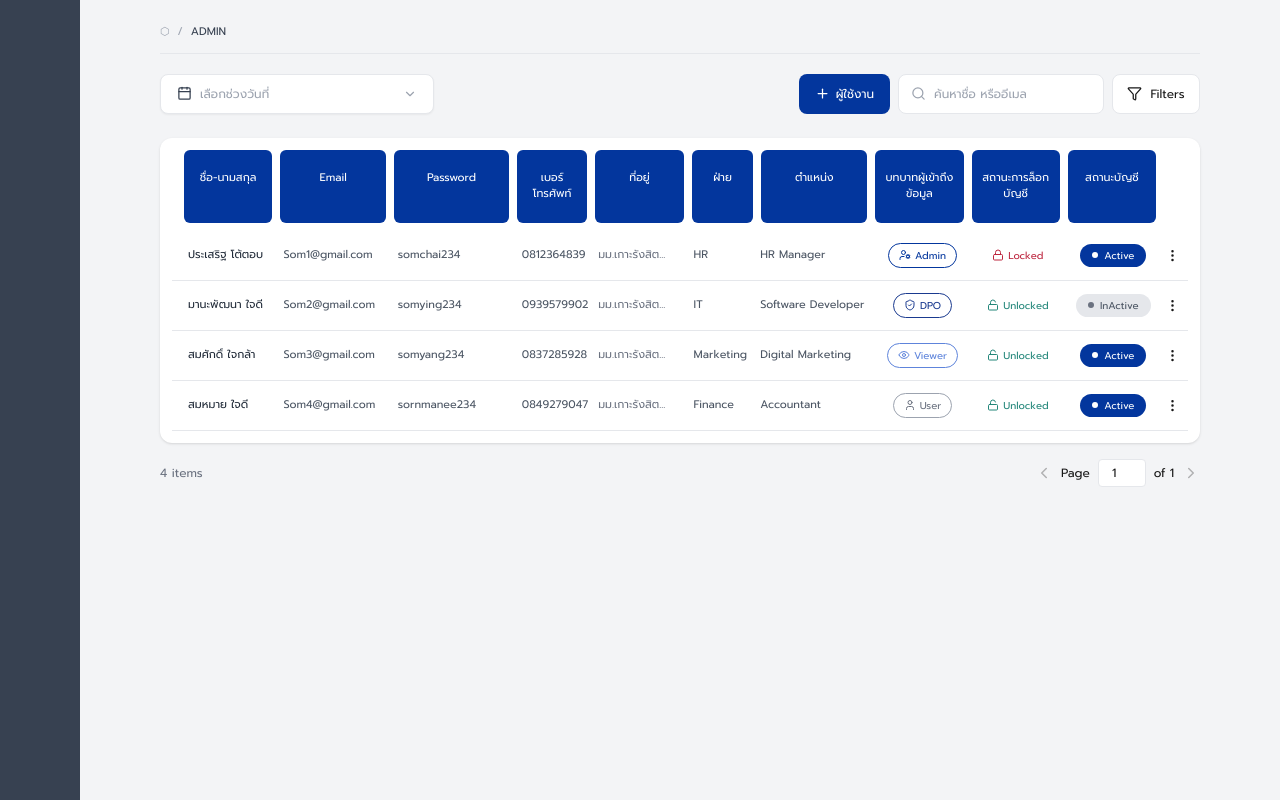
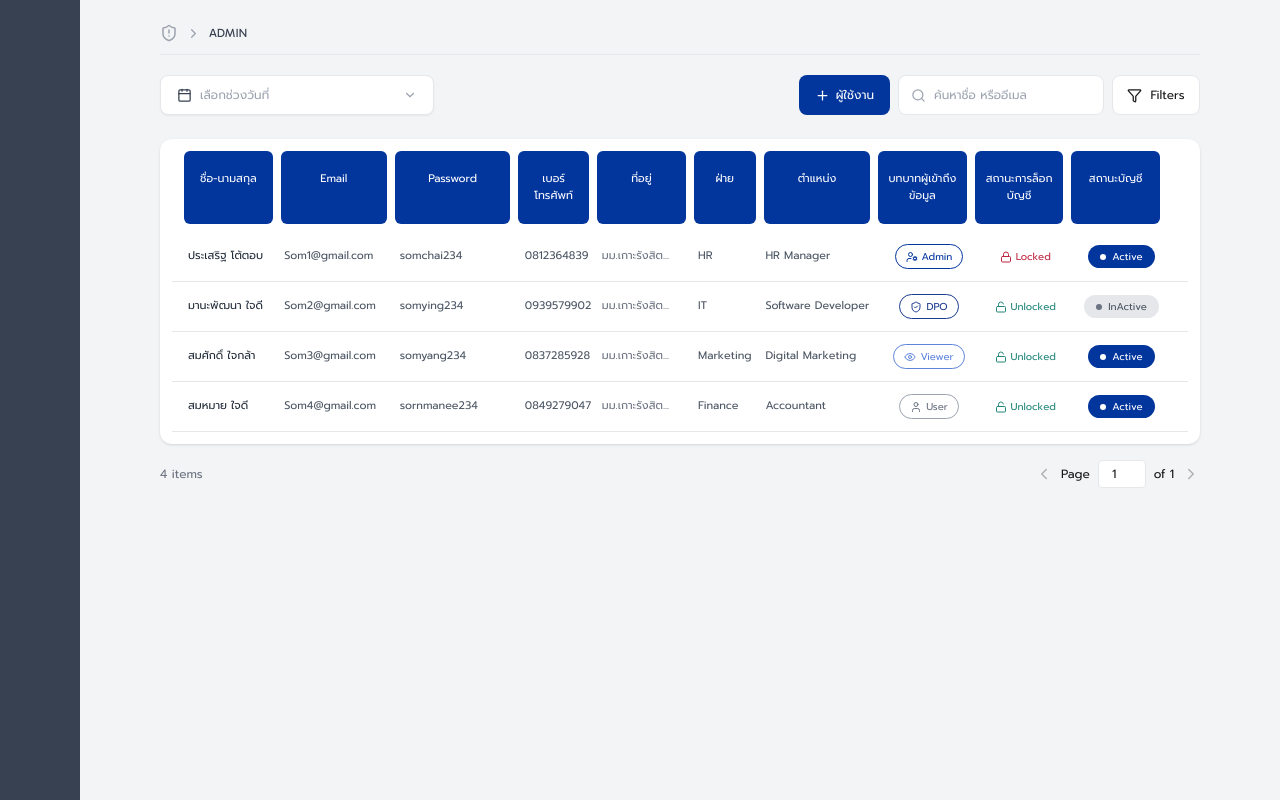
Before and after one commit to thiprada17/ROPA, a Next.js app in the folder frontend/: page /admin in a window 1280 px wide. Built offline with nearby package versions, Linux system fonts and the light colour scheme.

Commit message:
เอาจุดออก

```diff
--- a/frontend/app/admin/components/UserTable.tsx
+++ b/frontend/app/admin/components/UserTable.tsx
@@ -42,7 +42,7 @@ export default function UserTable({ data, onRowClick }: Props) {
 
                     {/* Header */}
                     <div
-                        className="grid gap-2 mb-2 pl-3 pr-2 text-center text-[11px]"
+                        className="grid gap-2 mb-2 pl-3 pr-1 text-center text-[11px]"
                         style={{ gridTemplateColumns: col }}
                     >
                         {headers.map((h, i) => (
@@ -112,14 +112,14 @@ export default function UserTable({ data, onRowClick }: Props) {
                                     </div>
 
                                     {/* Action */}
-                                    <div className="flex justify-end">
+                                    {/* <div className="flex justify-end">
                                         <button
                                             className="p-1 hover:bg-gray-200 rounded"
                                             onClick={(e) => { e.stopPropagation(); onRowClick(item); }}
                                         >
                                             <EllipsisVertical size={15} />
                                         </button>
-                                    </div>
+                                    </div> */}
                                 </div>
                             ))
                         )}
--- a/frontend/app/admin/page.tsx
+++ b/frontend/app/admin/page.tsx
@@ -1,6 +1,6 @@
 "use client";
 import { useState, useRef, useEffect } from "react";
-import { Search, Filter, Plus, Calendar, ChevronDown, ChevronLeft, ChevronRight } from "lucide-react";
+import { Search, Filter, Plus, Calendar, ChevronDown, ChevronLeft, ChevronRight, ShieldAlert } from "lucide-react";
 import { userMock, UserData, UserRole, UserStatus, LockStatus } from "./data/userMock";
 import UserTable from "./components/UserTable";
 import UserFormModal from "./components/UserFormModal";
@@ -68,9 +68,9 @@ export default function AdminPage() {
 
                     {/* Breadcrumb */}
                     <div className="flex items-center gap-2 text-[11px] text-gray-400 mb-3">
-                        <span>⬡</span>
-                        <span>/</span>
-                        <span className="text-gray-700 font-medium">ADMIN</span>
+                        <span><ShieldAlert size={18}/></span>
+                        <span><ChevronRight size={15}/> </span>
+                        <span className="text-gray-700 font-gabarito text-[12px]">ADMIN</span>
                     </div>
 
                     <div className="border-b border-gray-200 mb-5" />
```
